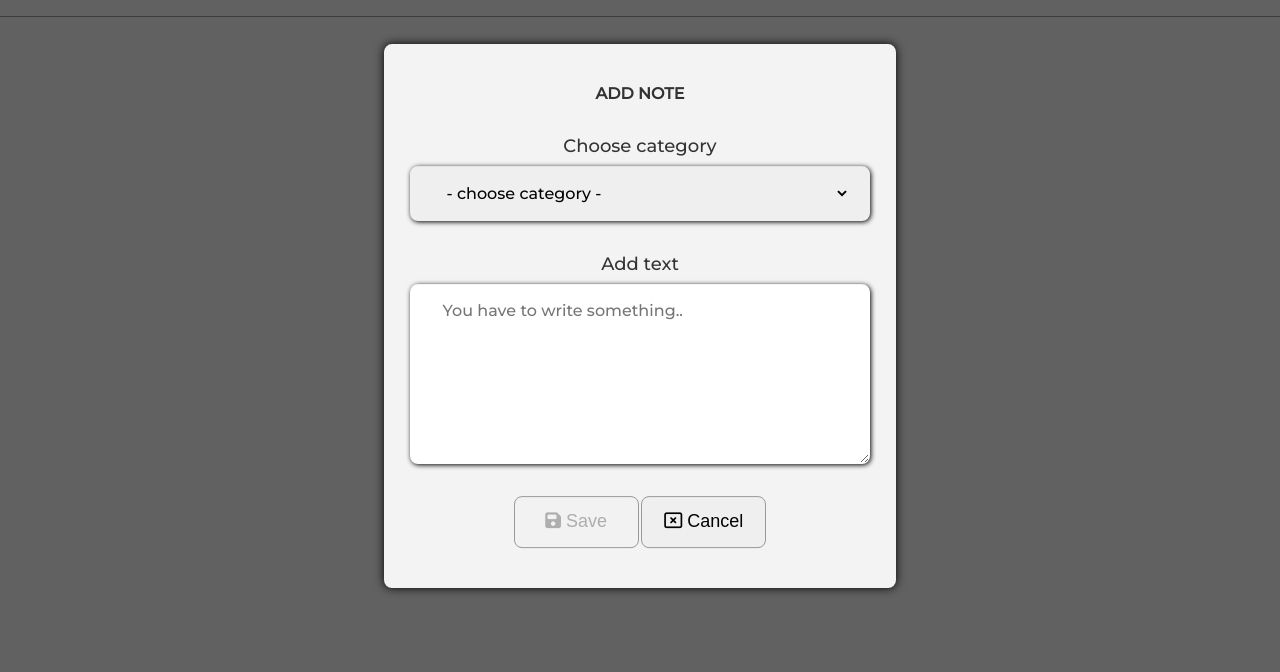
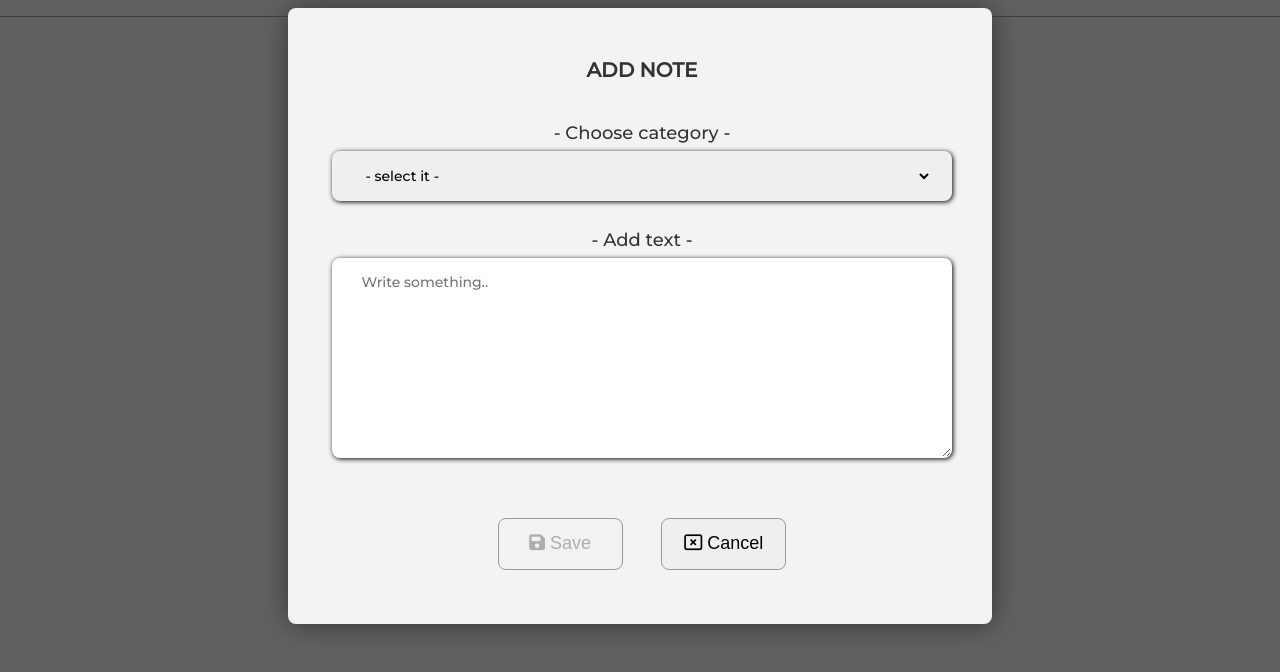
Before and after one commit to Anathretic/note-app, a website: page index.html in a window 1280 px wide. Both pictures are taken after a click on the button 1174 px from the left and 50 px from the top of the page. Shown: the part 84-756 px from the top of the page. Drawn offline with Linux system fonts and the light colour scheme.

Commit message:
Redesigned popup for clearer css code

```diff
--- a/index.html
+++ b/index.html
@@ -5,7 +5,8 @@
     <meta charset="UTF-8">
     <meta http-equiv="X-UA-Compatible" content="IE=edge">
     <meta name="viewport" content="width=device-width, initial-scale=1.0">
-    <meta name="description" content="Scared by the amount of sticky notes on the fridge? Use our app and get rid of the problem once and for all!">
+    <meta name="description"
+        content="Scared by the amount of sticky notes on the fridge? Use our app and get rid of the problem once and for all!">
     <meta name="keywords" content="sticky_notes, note_app, virtual_notebook">
     <title>NoteApp</title>
     <link rel="preconnect" href="https://fonts.googleapis.com">
@@ -20,23 +21,27 @@
 
     <div class="popup-shadow">
         <div class="popup">
+            <div class="popup__container">
                 <h2 class="popup__title">add note</h2>
-            <label for="category">Choose category</label>
+                <div class="popup__box">
+                    <label class="popup__label" for="category">- Choose category -</label>
                     <select class="popup__select" id="category" onchange="selectCategory()">
-                <option value="0" disabled selected>- choose category -</option>
+                        <option value="0" disabled selected>- select it -</option>
                         <option value="1">Work</option>
                         <option value="1">School</option>
                         <option value="1">Home</option>
                         <option value="1">Shop</option>
                         <option value="1">Other</option>
                     </select>
-
-            <label for="text">Add text</label>
-            <textarea class="popup__txtarea" id="text" maxlength="300" placeholder="You have to write something.."></textarea>
-
+                </div>
+                <div class="popup__box">
+                    <label class="popup__label" for="text">- Add text -</label>
+                    <textarea class="popup__txtarea" id="text" maxlength="300" placeholder="Write something.."></textarea>
+                </div>
                 <div class="popup__buttons">
                     <button class="popup__button-save" disabled><i class="fas fa-save"></i> Save</button>
                     <button class="popup__button-close"><i class="far fa-window-close"></i> Cancel</button>
+                </div>
             </div>
         </div>
     </div>
--- a/src/js/main.js
+++ b/src/js/main.js
@@ -3,6 +3,7 @@ let NAV_ADD_BTN
 let NAV_DELETE_ALL_BTN
 let NOTE_AREA
 let POPUP
+let POPUP_CONTAINER
 let POPUP_CATEGORY_INPUT
 let POPUP_TEXT_INPUT
 let POPUP_SAVE_BTN
@@ -23,6 +24,7 @@ const prepareDOMElements = () => {
 	NAV_DELETE_ALL_BTN = document.querySelector('.nav__button-deleteall')
 	NOTE_AREA = document.querySelector('.note-area')
 	POPUP = document.querySelector('.popup-shadow')
+	POPUP_CONTAINER = document.querySelector('.popup')
 	POPUP_CATEGORY_INPUT = document.querySelector('#category')
 	POPUP_TEXT_INPUT = document.querySelector('#text')
 	POPUP_SAVE_BTN = document.querySelector('.popup__button-save')
@@ -51,8 +53,8 @@ const showPopup = () => {
 }
 
 const closePopup = () => {
+	clearPopup()
 	POPUP.style.display = 'none'
-	clearPopup()
 }
 
 const checkBtn = () => {
@@ -64,6 +66,8 @@ const checkBtn = () => {
 }
 
 const clearPopup = () => {
+	POPUP_CONTAINER.scrollTo(0, 0)
+	POPUP_TEXT_INPUT.style.height = '200px'
 	POPUP_CATEGORY_INPUT.selectedIndex = 0
 	POPUP_TEXT_INPUT.value = ''
 	POPUP_SAVE_BTN.disabled = true
--- a/src/sass/_colors.scss
+++ b/src/sass/_colors.scss
@@ -1,3 +1,4 @@
 $main-color: rgb(243, 243, 243);
+$special-color: rgb(202, 144, 154);
 $second-color: #333;
 $border-color: #999;
--- a/src/sass/_large.scss
+++ b/src/sass/_large.scss
@@ -1,3 +1,11 @@
+@use 'colors';
+
+@media (min-width: 767px) and (min-height: 1024px) {
+	.popup {
+		height: 57%;
+	}
+}
+
 @media (min-width: 992px) {
 	.nav {
 		&__menu {
@@ -28,33 +36,40 @@
 		}
 	}
 
+	.popup {
+		width: 55%;
+		max-height: 620px;
+
+		&::-webkit-scrollbar {
+			width: 6px;
+		}
+
+		&::-webkit-scrollbar-thumb {
+			background-color: colors.$second-color;
+			border-radius: 8px;
+		}
+
+		&__container {
+			padding-right: 6px;
+		}
+
+		&__title {
+			font-size: 2em;
+		}
+
+		&__label {
+			font-size: 1.8em;
+		}
+
+		&__select,
+		&__txtarea {
+			font-size: 1.4em;
+		}
+	}
+
 	.return__arrow {
 		right: 3rem;
 		bottom: 3rem;
 		padding: 1.5em;
 	}
-
-	.popup {
-		width: 60%;
-
-		label {
-			font-size: 1.8em;
-		}
-
-		&__select,
-		&__txtarea {
-			font-size: 1.6em;
-		}
-
-		&__txtarea {
-			min-height: 120px;
-			height: 180px;
-		}
-	}
 }
-
-@media (min-width: 1220px) {
-	.popup {
-		width: 40%;
-	}
-}
--- a/src/sass/_medium.scss
+++ b/src/sass/_medium.scss
@@ -11,28 +11,6 @@
 			&-deleteall {
 				font-size: 1.6em;
 			}
-		}
-	}
-
-	.popup {
-		width: 70%;
-
-		&__title {
-			font-size: 1.6em;
-		}
-
-		&__select,
-		&__txtarea {
-			font-size: 1.4em;
-		}
-
-		&__txtarea {
-			min-height: 80px;
-			margin-bottom: 2em;
-		}
-
-		label {
-			font-size: 1.4em;
 		}
 	}
 
@@ -50,9 +28,27 @@
 		}
 	}
 
+	.popup {
+		&__label {
+			font-size: 1.6em;
+		}
+
+		&__select,
+		&__txtarea {
+			font-size: 1.3em;
+		}
+	}
+
 	.return__arrow {
 		right: 2rem;
 		bottom: 2rem;
 		padding: 1.2em;
 	}
 }
+
+@media (min-height: 700px) {
+	.popup {
+		height: 77%;
+		width: 80%;
+	}
+}
--- a/src/sass/_small.scss
+++ b/src/sass/_small.scss
@@ -1,19 +1,38 @@
 @media (max-width: 300px) {
 	.popup {
-		height: 90%;
+		&__buttons {
+			padding-bottom: 0;
+		}
 
 		&__button {
-			&-save,
-			&-close {
-				width: 100px;
+			&-save {
+				margin-bottom: 1em;
 			}
 		}
 	}
 }
 
-@media (min-width: 301px ) and (max-width: 350px) {
+@media (min-width: 300px) {
 	.popup {
-		height: 95%;
+		&__title {
+			font-size: 1.8em;
+		}
+
+		&__label {
+			font-size: 1.4em;
+		}
+
+		&__select,
+		&__txtarea {
+			font-size: 1.2;
+		}
+
+		&__button {
+			&-save,
+			&-close {
+				margin: 1em;
+			}
+		}
 	}
 }
 
@@ -28,53 +47,3 @@
 		width: 55%;
 	}
 }
-
-@media (max-height: 290px) {
-	.popup {
-		font-size: 0.8em;
-
-		&__select,
-		&__txtarea {
-			font-size: 1.4em;
-		}
-
-	}
-}
-
-@media (max-height: 476px) {
-	.popup {
-		padding: 1.5em 0;
-		height: 90%;
-		width: 90%;
-
-		&__title {
-			margin-bottom: 1em;
-		}
-
-		label {
-			margin-bottom: 0.5em;
-		}
-
-		&__select,
-		&__txtarea {
-			padding: 1em 2em;
-		}
-
-		&__select {
-			margin-bottom: 1em;
-		}
-
-		&__txtarea {
-			margin-bottom: 2em;
-		}
-	}
-}
-
-@media (min-height: 500px) {
-	.popup {
-		&__txtarea {
-			min-height: 120px;
-			height: 300px;
-		}
-	}
-}
--- a/src/sass/_style.scss
+++ b/src/sass/_style.scss
@@ -146,12 +146,14 @@ body {
 }
 
 .popup-shadow {
-	position: absolute;
+	position: fixed;
 	display: none;
+	top: 0;
+	left: 0;
+	height: 100%;
 	width: 100%;
-	height: 100%;
 	background-color: rgba(0, 0, 0, 0.6);
-	z-index: 1;
+	z-index: 10;
 }
 
 .popup {
@@ -159,29 +161,47 @@ body {
 	top: 50%;
 	left: 50%;
 	transform: translate(-50%, -50%);
-	display: flex;
-	align-items: center;
-	justify-content: center;
-	flex-direction: column;
-	padding: 4em 0;
 	width: 90%;
+	max-width: 1000px;
+	height: 90%;
+	max-height: 650px;
 	background-color: colors.$main-color;
-	box-shadow: 0 0 10px black;
 	border-radius: 8px;
+	box-shadow: 1px 1px 30px colors.$second-color;
+	overflow-y: scroll;
+	z-index: 11;
 
 	&__title {
-		margin-bottom: 2em;
+		padding: 2em;
 		text-transform: uppercase;
 	}
 
-	label {
-		margin-bottom: 0.5em;
-		font-size: 1.4em;
+	&__container {
+		position: absolute;
+		top: 50%;
+		left: 50%;
+		transform: translate(-50%, -50%);
+		height: 100%;
+		width: 100%;
+		padding: 1em;
+		text-align: center;
+	}
+
+	&__box {
+		display: flex;
+		justify-content: center;
+		align-items: center;
+		flex-direction: column;
+	}
+
+	&__label {
+		font-size: 1.2em;
 	}
 
 	&__select,
 	&__txtarea {
 		padding: 1em 2em;
+		margin-top: 0.5em;
 		width: 90%;
 		max-height: 200px;
 		font-family: 'Montserrat', sans-serif;
@@ -190,7 +210,7 @@ body {
 		border-radius: 8px;
 
 		&:focus {
-			box-shadow: 1px 1px 10px rgb(202, 144, 154);
+			box-shadow: 1px 1px 10px colors.$special-color;
 			outline: none;
 		}
 	}
@@ -202,9 +222,15 @@ body {
 	}
 
 	&__txtarea {
-		max-width: 90%;
-		margin-bottom: 4em;
+		height: 200px;
+		min-height: 120px;
+		max-height: 300px;
+		margin-bottom: 3em;
 		resize: vertical;
+	}
+
+	&__buttons {
+		padding-bottom: 3em;
 	}
 
 	&__button {
```
Also changed, not shown: dist/css/main.min.css, dist/js/main.min.js. Lines whose indentation alone changed are shown as unchanged.
